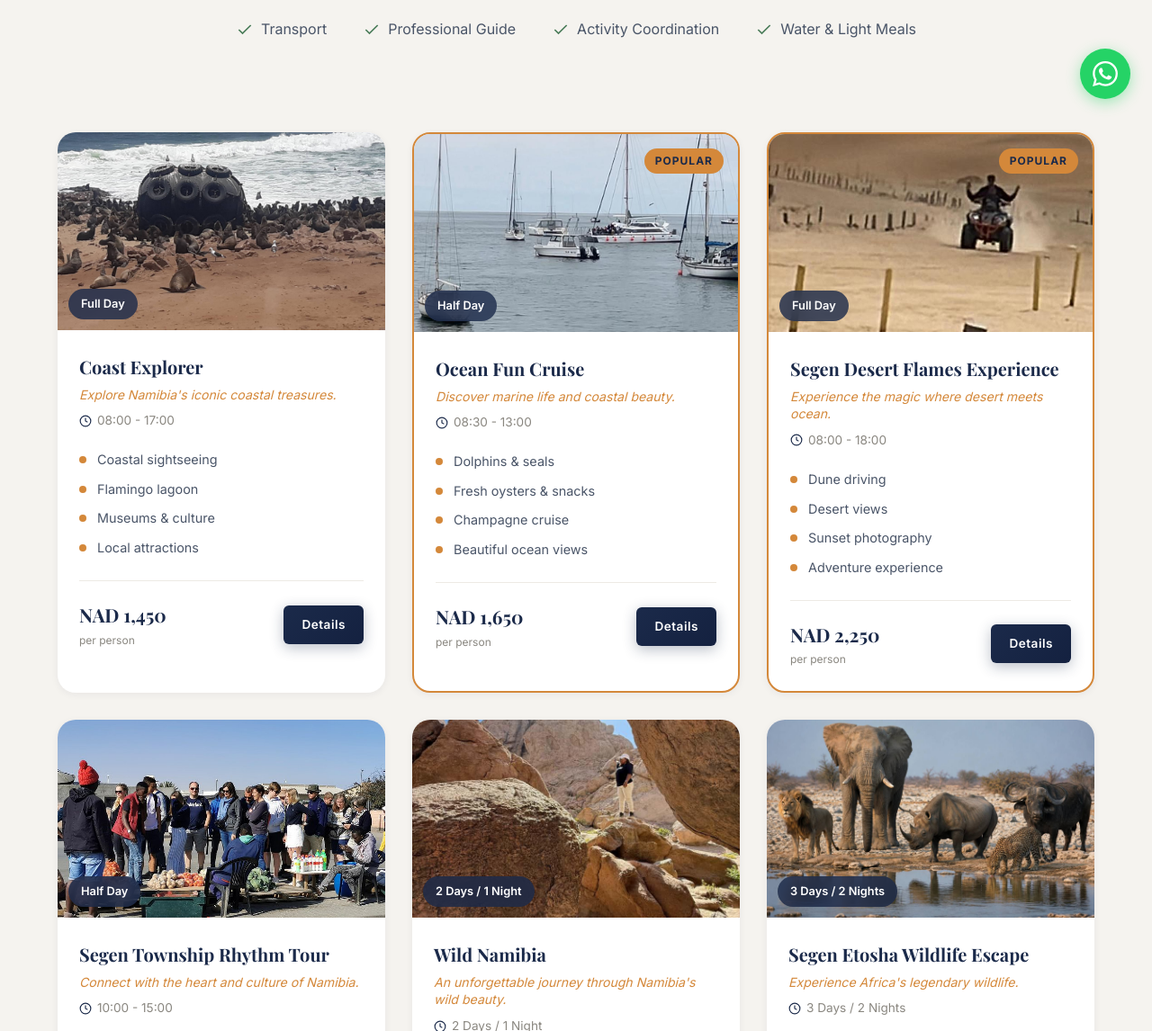
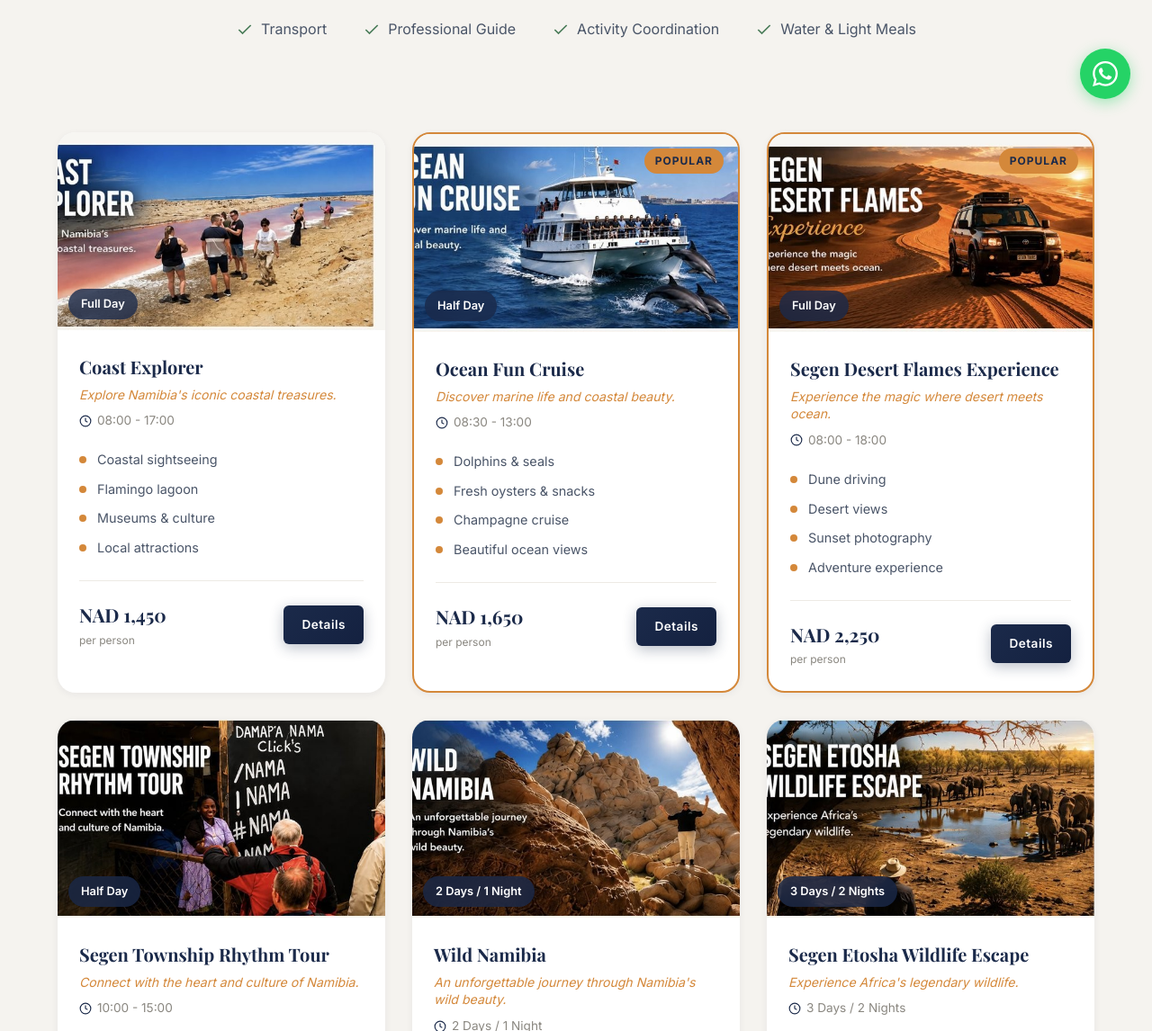
Before and after one commit to anirudhatalmale6-alt/segen-tours, a plain HTML site: page packages.html in a window 1280 px wide. Shown: the part 600-1746 px from the top of the page at 90% size. Drawn offline with nearby package versions, Linux system fonts and the light colour scheme; a web font is replaced by a local one.

Commit message:
Use original package card images from client's site, add Jafet (Driver) to team

```diff
--- a/packages.html
+++ b/packages.html
@@ -144,7 +144,7 @@
           <!-- Package 1 -->
           <article class="package-card reveal">
             <div class="package-card__image">
-              <img src="images/gallery/coast-seal-colony.jpg" alt="Cape Cross seal colony on the Namibian coast - Coast Explorer tour" loading="lazy">
+              <img src="images/pkg-coast-explorer.jpg" alt="Tourists exploring the Namibian coastline - Coast Explorer tour" loading="lazy">
               <span class="package-card__duration">Full Day</span>
             </div>
             <div class="package-card__body">
@@ -173,7 +173,7 @@
           <!-- Package 2 -->
           <article class="package-card package-card--featured reveal">
             <div class="package-card__image">
-              <img src="images/gallery/coast-harbor-boats.jpg" alt="Boats moored at Walvis Bay harbor - Ocean Fun Cruise" loading="lazy">
+              <img src="images/pkg-ocean-cruise.jpg" alt="Catamaran cruise with dolphins - Ocean Fun Cruise" loading="lazy">
               <span class="package-card__duration">Half Day</span>
             </div>
             <div class="package-card__body">
@@ -202,7 +202,7 @@
           <!-- Package 3 -->
           <article class="package-card package-card--featured reveal">
             <div class="package-card__image">
-              <img src="images/gallery/desert-quad-bike.jpg" alt="Quad biking across the Namibian desert dunes - Desert Flames Experience" loading="lazy">
+              <img src="images/pkg-desert-flames.jpg" alt="4x4 driving through Namib Desert dunes at sunset - Desert Flames Experience" loading="lazy">
               <span class="package-card__duration">Full Day</span>
             </div>
             <div class="package-card__body">
@@ -231,7 +231,7 @@
           <!-- Package 4 -->
           <article class="package-card reveal">
             <div class="package-card__image">
-              <img src="images/gallery/market-township-vendors.jpg" alt="Township market visit with local vendors - Township Rhythm Tour" loading="lazy">
+              <img src="images/pkg-township-rhythm.jpg" alt="Cultural interaction at Namibian township - Township Rhythm Tour" loading="lazy">
               <span class="package-card__duration">Half Day</span>
             </div>
             <div class="package-card__body">
@@ -260,7 +260,7 @@
           <!-- Package 5 -->
           <article class="package-card reveal">
             <div class="package-card__image">
-              <img src="images/gallery/wild-rock-canyon.jpg" alt="Exploring Spitzkoppe rock formations - Wild Namibia tour" loading="lazy">
+              <img src="images/pkg-wild-namibia.jpg" alt="Spitzkoppe granite boulders wilderness - Wild Namibia tour" loading="lazy">
               <span class="package-card__duration">2 Days / 1 Night</span>
             </div>
             <div class="package-card__body">
@@ -289,7 +289,7 @@
           <!-- Package 6 -->
           <article class="package-card reveal">
             <div class="package-card__image">
-              <img src="images/etosha-big-five.jpg" alt="Africa's Big Five at the waterhole - Segen Etosha Wildlife Escape" loading="lazy">
+              <img src="images/pkg-etosha-escape.jpg" alt="Elephants at Etosha waterhole safari - Segen Etosha Wildlife Escape" loading="lazy">
               <span class="package-card__duration">3 Days / 2 Nights</span>
             </div>
             <div class="package-card__body">
```
Also changed, not shown: about.html (+11 -1 lines), images/pkg-coast-explorer.jpg (added), images/pkg-desert-flames.jpg (added), images/pkg-etosha-escape.jpg (added), images/pkg-ocean-cruise.jpg (added), images/pkg-township-rhythm.jpg (added), images/pkg-wild-namibia.jpg (added), images/team-jafet.jpg (added).
